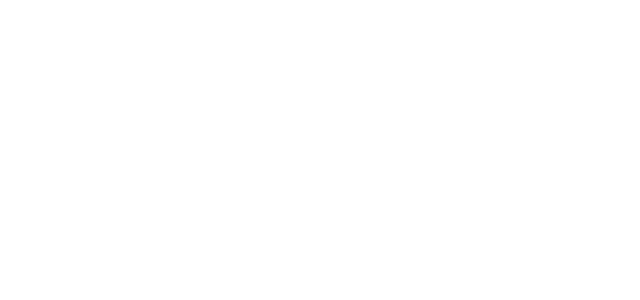
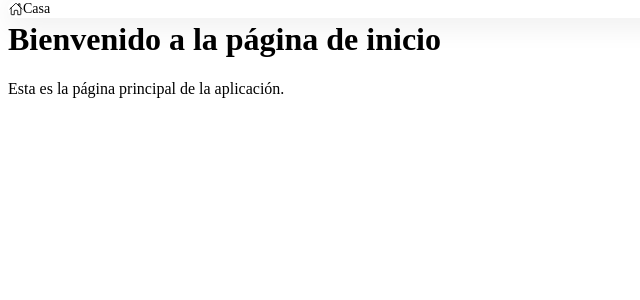
Before and after one commit to Prominence673/Tec7, a React (Vite) app: page / in a window 1280 px wide. Shown: the top 300 px of the page, without its empty margins (0-640 px from the left). Built offline with nearby package versions, Linux system fonts and the light colour scheme.

Commit message:
Navbar primer diseño

```diff
--- a/src/App.jsx
+++ b/src/App.jsx
@@ -1,10 +1,20 @@
 import { useState } from 'react'
+import { BrowserRouter, Routes, Route } from 'react-router-dom';
+import Navbar from './components/Navbar'
+import Home from './pages/Home'
 
 function App() {
 
   return (
     <>
-
+    <div className='Container'>
+      <BrowserRouter>
+        <Navbar />
+      <Routes>
+        <Route path="/" element={<Home />} />
+      </Routes>
+      </BrowserRouter>
+    </div>
     </>
   )
 }
--- /dev/null
+++ b/src/components/Navbar.jsx
@@ -0,0 +1,70 @@
+import { Link, useLocation } from 'react-router-dom';
+import '../styles/Navbar.css';
+import {
+  IoHomeOutline,
+} from "react-icons/io5";
+import { useState, useEffect } from 'react';
+
+function usePrefersColorScheme() {
+  const [isDarkMode, setIsDarkMode] = useState(false);
+
+  useEffect(() => {
+    const mediaQuery = window.matchMedia("(prefers-color-scheme: dark)");
+    setIsDarkMode(mediaQuery.matches);
+
+    const handler = e => setIsDarkMode(e.matches);
+    mediaQuery.addEventListener("change", handler);
+    return () => mediaQuery.removeEventListener("change", handler);
+  }, []);
+
+  return isDarkMode;
+}
+
+export default function Navbar() {
+    const prefersDark = usePrefersColorScheme();
+    const [manualDark, setManualDark] = useState(null);
+
+    const effectiveDark = manualDark === null ? prefersDark : manualDark;
+
+    useEffect(() => {
+    document.documentElement.classList.toggle("dark", effectiveDark);
+    document.documentElement.classList.toggle("light", !effectiveDark);
+    }, [effectiveDark]);
+
+    const handleToggleDarkMode = () => {
+    setManualDark(prev => prev === null ? !prefersDark : !prev);
+    };
+
+  return(
+    <div className="nav-bg">
+      <nav className="nav-glass">
+        <div className="nav-logo">
+            {/*
+          <img src={logoBlack} alt="logo" id="logo-black" />
+          <img src={logoLight} alt="logo" id="logo-light" />
+            */}
+        </div>
+
+        <ul className="nav-links">
+          <CustomLink to="/">
+            <div className="nav-item">
+              <IoHomeOutline />
+              <span className="nav-info">Casa</span>
+            </div>
+          </CustomLink>
+        </ul>
+        </nav>
+    </div>
+  );
+}
+
+function CustomLink({ to, children, ...props }) {
+  const location = useLocation();
+  return (
+    <li className={location.pathname === to ? "active" : ""}>
+      <Link to={to} {...props}>
+        {children}
+      </Link>
+    </li>
+  );
+}
--- /dev/null
+++ b/src/pages/Home.jsx
@@ -0,0 +1,8 @@
+export default function Home() {
+  return (
+    <div className="home-container">
+      <h1>Bienvenido a la página de inicio</h1>
+      <p>Esta es la página principal de la aplicación.</p>
+    </div>
+  );
+}
--- /dev/null
+++ b/src/styles/navbar.css
@@ -0,0 +1,39 @@
+.nav-glass{
+    background: rgba(255, 255, 255, 0.1);
+    backdrop-filter: blur(10px);
+    -webkit-backdrop-filter: blur(10px);
+    box-shadow: 0 4px 30px rgba(0, 0, 0, 0.1);
+    border: 1px solid rgba(255, 255, 255, 0.3);
+    position: fixed;
+    width: 100%;
+    top: 0;
+    z-index: 100;
+    border-radius: 20px;
+}
+.nav-links{
+    display: flex;
+    align-items: center;
+    list-style: none;
+    text-align: center;
+    margin-right: 20px;
+    gap: 20px;
+    padding-left: 0;
+    margin-bottom: 0;
+    margin-top: 0;
+    color: black;
+}
+.nav-links a{
+    text-decoration: none;
+    color: black;
+}
+.nav-links a:hover{
+    color: #007bff;
+}
+.nav-item{
+    display: flex;
+    flex-direction: row;
+    align-items: center;
+    font-size: 14px;
+    cursor: pointer;
+    color: black;
+}
```
